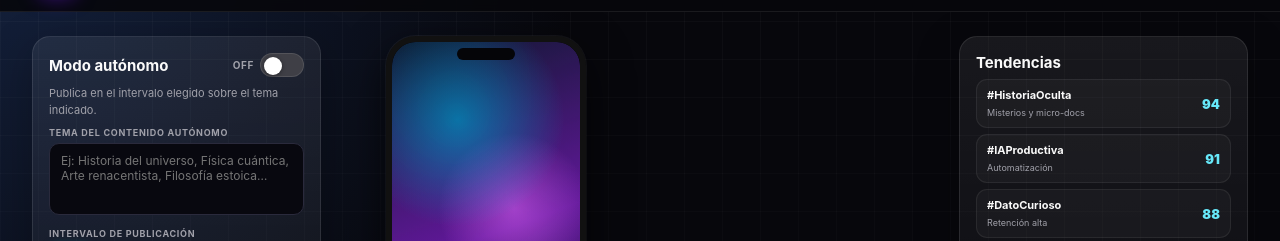
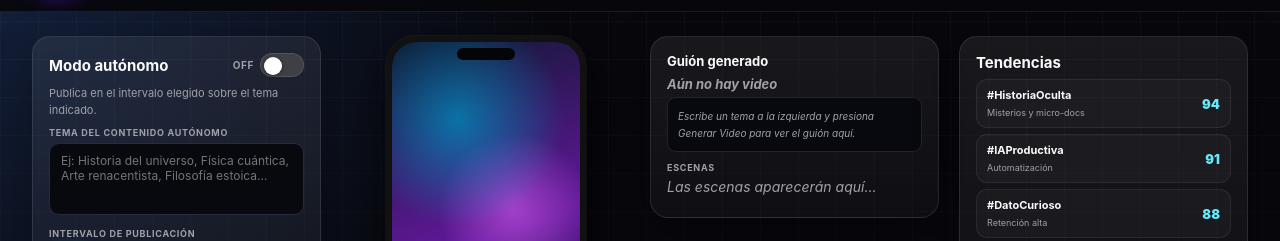
Before and after one commit to Erik755/toktrend3, a website: page public/index.html in a window 1280 px wide. Shown: the part 55-296 px from the top of the page. Drawn offline with Linux system fonts and the light colour scheme; no server answers.

Commit message:
Fix empty gap by displaying a placeholder script card by default

```diff
--- a/public/index.html
+++ b/public/index.html
@@ -93,6 +93,8 @@ textarea:focus{border-color:var(--cyan)}
 .tag{font-size:9px;padding:2px 6px;border-radius:999px;background:rgba(6,182,212,.1);border:1px solid rgba(6,182,212,.22);color:#67e8f9}
 .agent{font-size:10px;color:var(--muted);margin-top:9px;padding-top:9px;border-top:1px solid rgba(255,255,255,.07)}
 
+.is-placeholder #sTitle, .is-placeholder #sScript, .is-placeholder #sShots{color:var(--muted)!important;font-style:italic}
+
 @media(max-width:1100px){main{grid-template-columns:1fr 1fr}}
 @media(max-width:640px){main{display:block}.card{margin-bottom:10px}}
 </style>
@@ -179,14 +181,14 @@ textarea:focus{border-color:var(--cyan)}
 
   <!-- COL 3: Guion Generado -->
   <section>
-    <div class="card hidden" id="scriptCard" style="height:100%">
+    <div class="card is-placeholder" id="scriptCard" style="height:100%">
       <h3>Guión generado</h3>
-      <div class="sp-title" id="sTitle">—</div>
-      <div class="sp-box" id="sScript" style="max-height:220px">—</div>
-      <div class="label">ESCENAS</div>
-      <div id="sShots"></div>
+      <div class="sp-title" id="sTitle">Aún no hay video</div>
+      <div class="sp-box" id="sScript" style="max-height:220px">Escribe un tema a la izquierda y presiona Generar Video para ver el guión aquí.</div>
+      <div class="label" style="margin-top:10px">ESCENAS</div>
+      <div id="sShots">Las escenas aparecerán aquí...</div>
       <div class="tags" id="sTags"></div>
-      <div class="sp-box" id="sDesc" style="margin-top:7px;color:var(--muted);font-size:9px;max-height:80px"></div>
+      <div class="sp-box" id="sDesc" style="margin-top:7px;color:var(--muted);font-size:9px;max-height:80px;display:none"></div>
     </div>
   </section>
 
@@ -305,12 +307,13 @@ function showSlide() {
 
 // ── Script panel ──────────────────────────────────────────────────────────────
 function showScript(sd) {
+  $('#scriptCard').classList.remove('is-placeholder');
   $('#sTitle').textContent = sd.title||'—';
   $('#sScript').textContent = sd.script||'—';
   $('#sDesc').textContent = sd.description||'';
+  $('#sDesc').style.display = 'block';
   $('#sShots').innerHTML = (sd.shots||[]).map((s,i)=>`<div class="shot">⬥ ${i+1}: ${s}</div>`).join('');
   $('#sTags').innerHTML = (sd.hashtags||[]).map(h=>`<span class="tag">${h}</span>`).join('');
-  $('#scriptCard').classList.remove('hidden');
   $('#vtitle').textContent = (sd.title||'').slice(0,34);
   $('#vmeta').textContent = (sd.hashtags||[]).slice(0,4).join(' ');
 }
```
